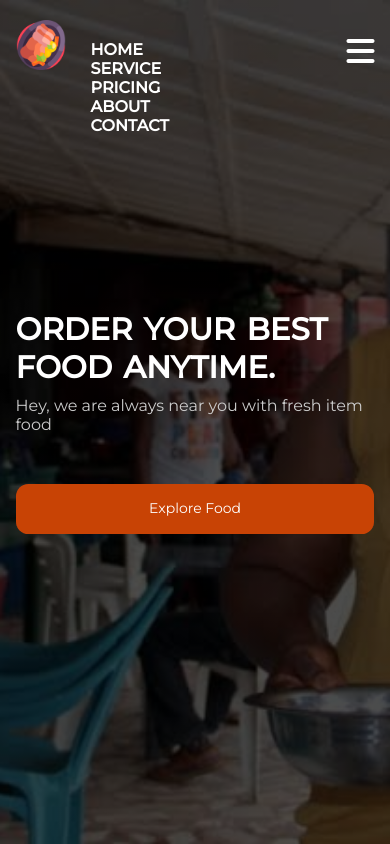
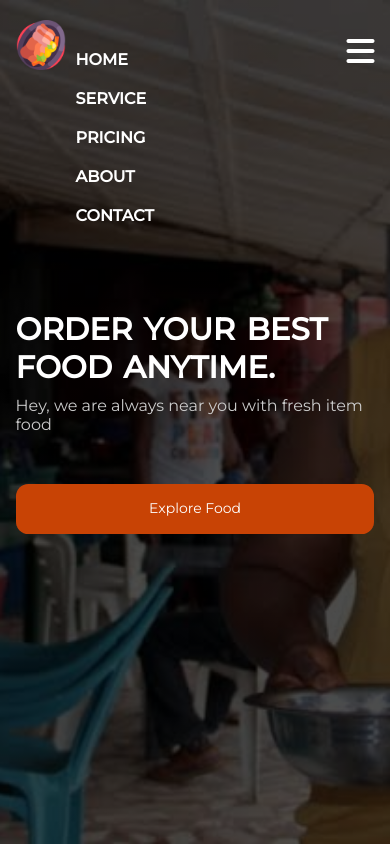
Before and after one commit to dlaw-code/Mama-Bili, a website: page index.html in a window 390 px wide. Both pictures are taken after a click on the element 360 px from the left and 51 px from the top of the page. Shown: the top 844 px of the page. Drawn offline with nearby package versions, Linux system fonts and the light colour scheme.

Commit message:
Another commit

```diff
--- a/public/css/queries.css
+++ b/public/css/queries.css
@@ -80,15 +80,16 @@
 
     .main-nav li{
         display: block;
-        margin-left: 20px;
+        margin-left: 10px;
     }
 
     .main-nav li a:link,
     .main-nav li a:visited{
-        padding: 5px;
+        display: block;
         font-size: 1rem;
+        padding: 10px 0;
         border: 0;
-}
+    }
 
     .header-about{ text-align:center; }
 
```
